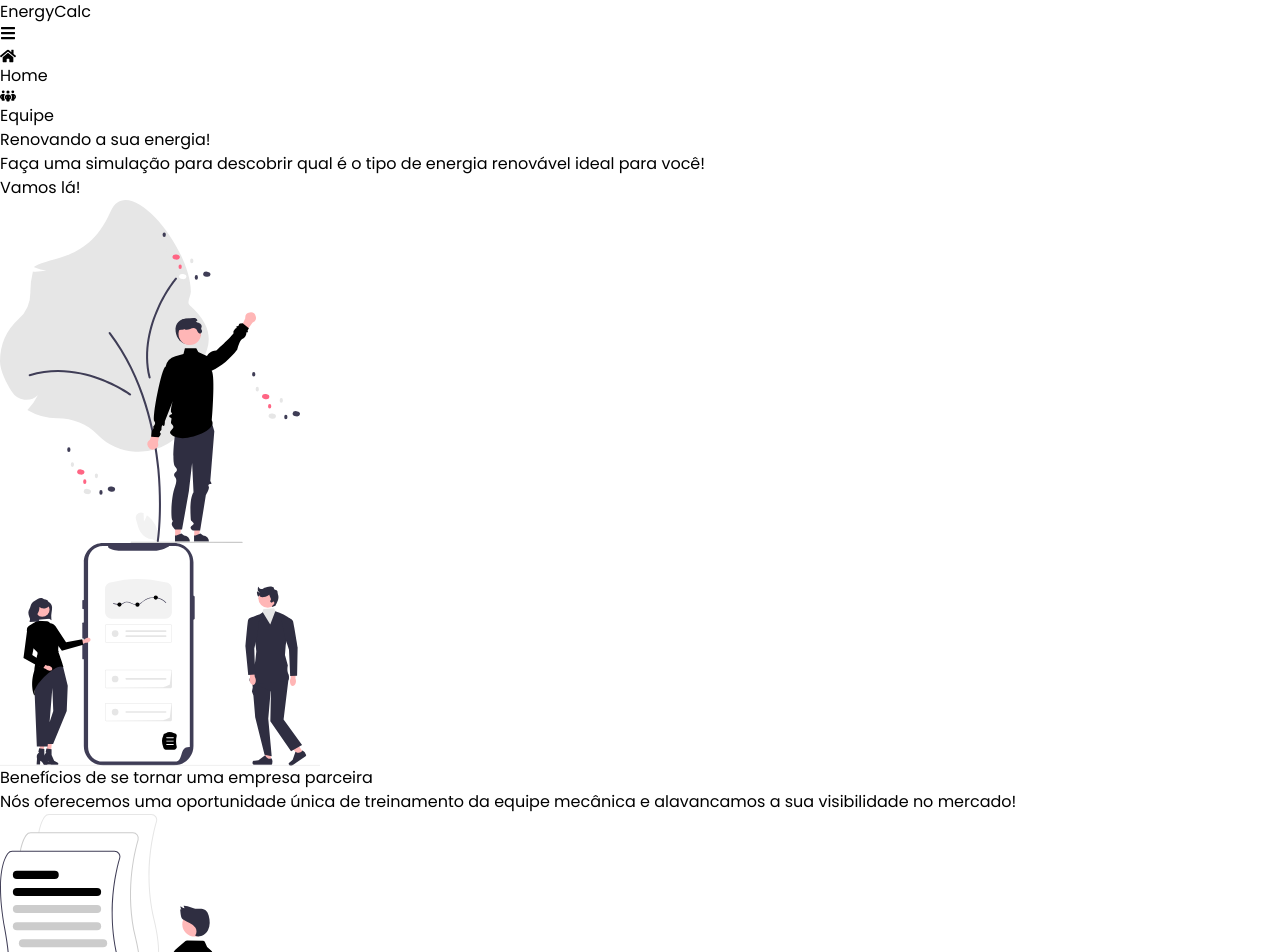
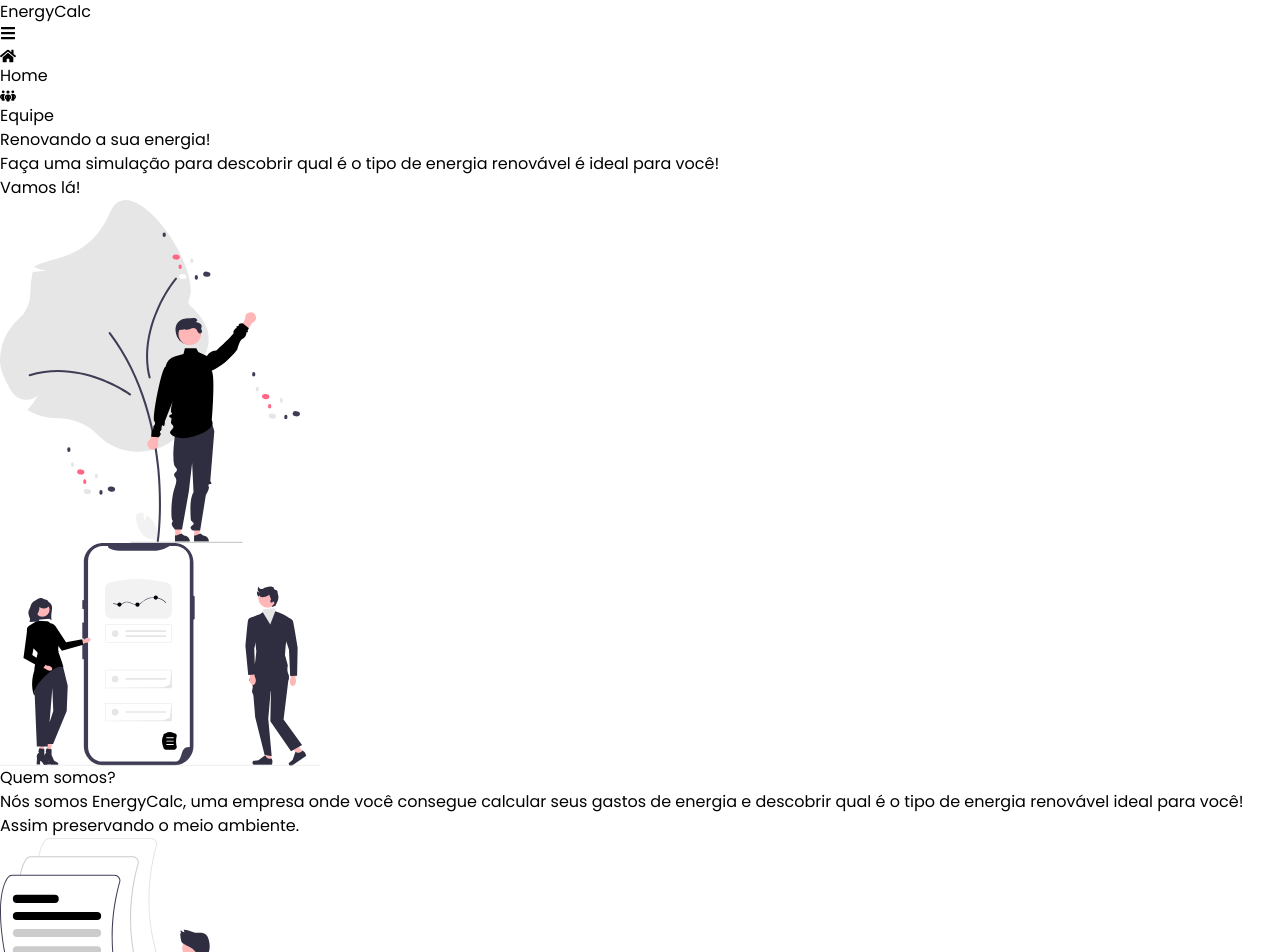
Before and after one commit to TCapela/GS2---FRONT, a Next.js app in the folder global-solution/energy-calc/: page /home in a window 1280 px wide. Shown: the top 952 px of the page. Built offline with nearby package versions, Linux system fonts and the light colour scheme.

Commit message:
ajustando os textos da pagina home

```diff
--- a/global-solution/energy-calc/src/app/home/page.tsx
+++ b/global-solution/energy-calc/src/app/home/page.tsx
@@ -32,7 +32,7 @@ export default function Home() {
           <h1 className="text-4xl font-semibold">Renovando a sua energia!</h1>
           <h2 className="text-2xl font-semibold">
             Faça uma simulação para descobrir qual é o tipo de energia{" "}
-            <span className="text-green-500">renovável</span> ideal para você!
+            <span className="text-green-500">renovável</span> é ideal para você!
           </h2>
           <button
             onClick={handleOpenLogin}
@@ -62,11 +62,11 @@ export default function Home() {
             />
             <div>
               <h1 className="text-2xl font-semibold">
-                Benefícios de se tornar uma empresa parceira
+                Quem somos?
               </h1>
               <h2>
-                Nós oferecemos uma oportunidade única de treinamento da equipe
-                mecânica e alavancamos a sua visibilidade no mercado!
+                Nós somos EnergyCalc, uma empresa onde você consegue calcular seus gastos de energia e descobrir qual é o tipo de energia renovável ideal para você!
+                Assim preservando o meio ambiente.
               </h2>
             </div>
           </div>
```
